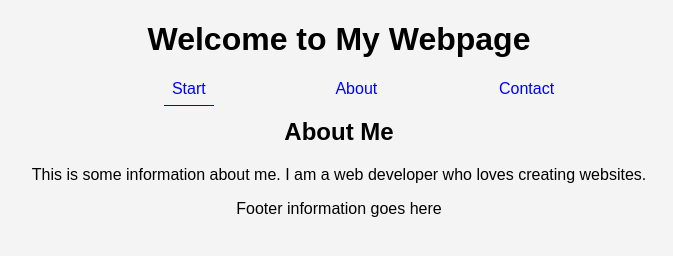
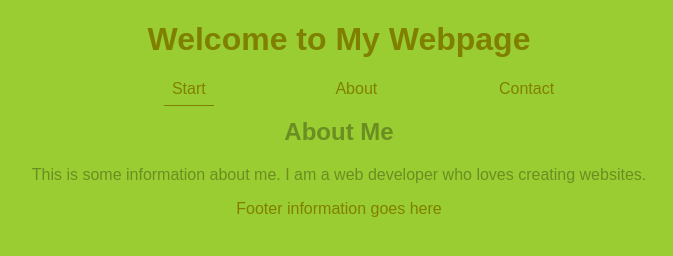
Before and after one commit to ToeCrow/11september, a plain HTML site: page index.html in a window 1280 px wide. Shown: the whole page, without its empty margins (301-974 px from the left). Drawn offline with Linux system fonts and the light colour scheme.

Commit message:
gjort snygga färger

```diff
--- a/styles.css
+++ b/styles.css
@@ -1,8 +1,9 @@
-body { font-family: Arial, sans-serif; margin: 0; padding: 0; background-color: #f4f4f4; }
+body { font-family: Arial, sans-serif; margin: 0; padding: 0; background-color: yellowgreen }
 
 
 .header {
  text-align: center;
+ color: olive;
 }
 
 
@@ -16,10 +17,12 @@ nav ul {
 }
  .content {
   text-align: center;
+  color:olivedrab
  }
 
  .footer {
   text-align: center;
+  color: olive;
  }
 
 nav li {
@@ -28,16 +31,17 @@ nav li {
 }
 
 nav a {
- color: blue;
+ color: olive;
  text-decoration: none;
 }
 
 nav a:hover,
 nav a:focus {
- color: aqua;
+ color: olivedrab;
+ font-weight: 550;
 }
 
 .current-page {
- border-bottom: 1px solid blue;
+ border-bottom: 1px solid olive;
  padding: .5rem;
 }
```
